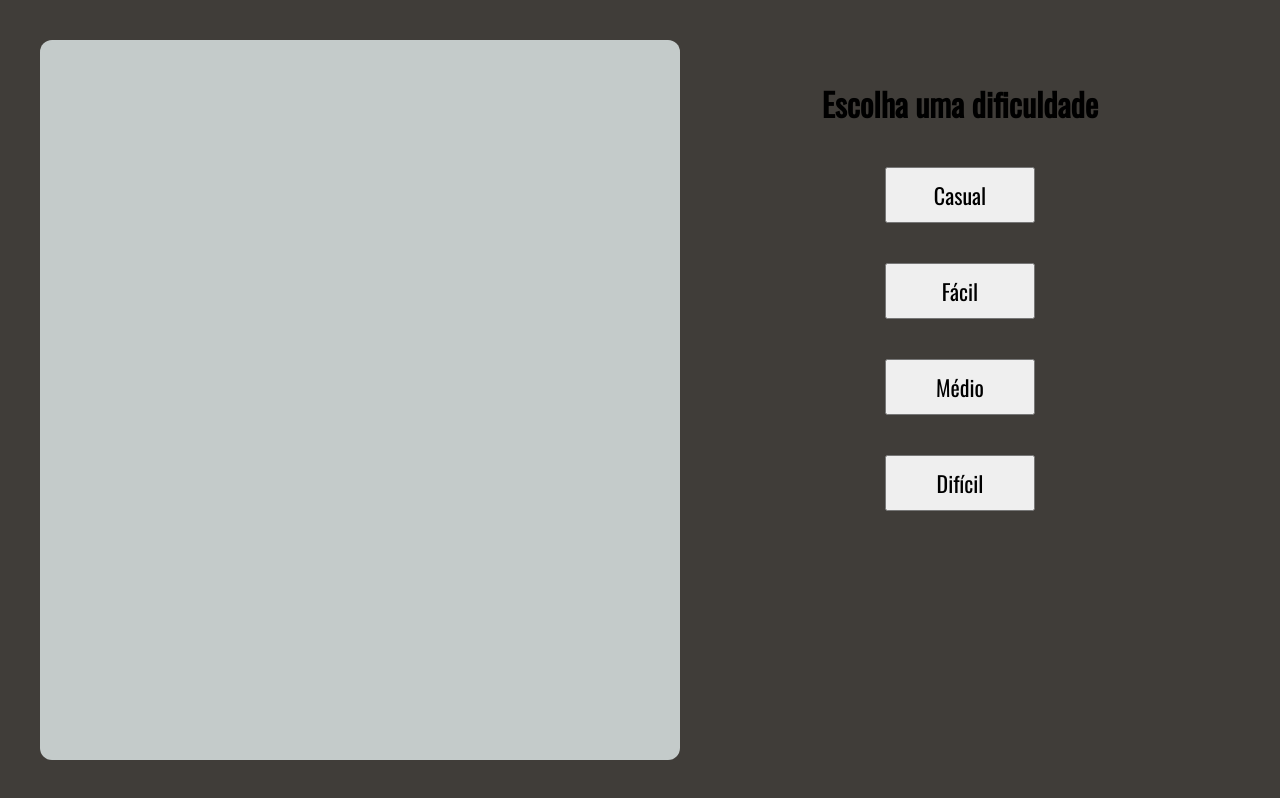
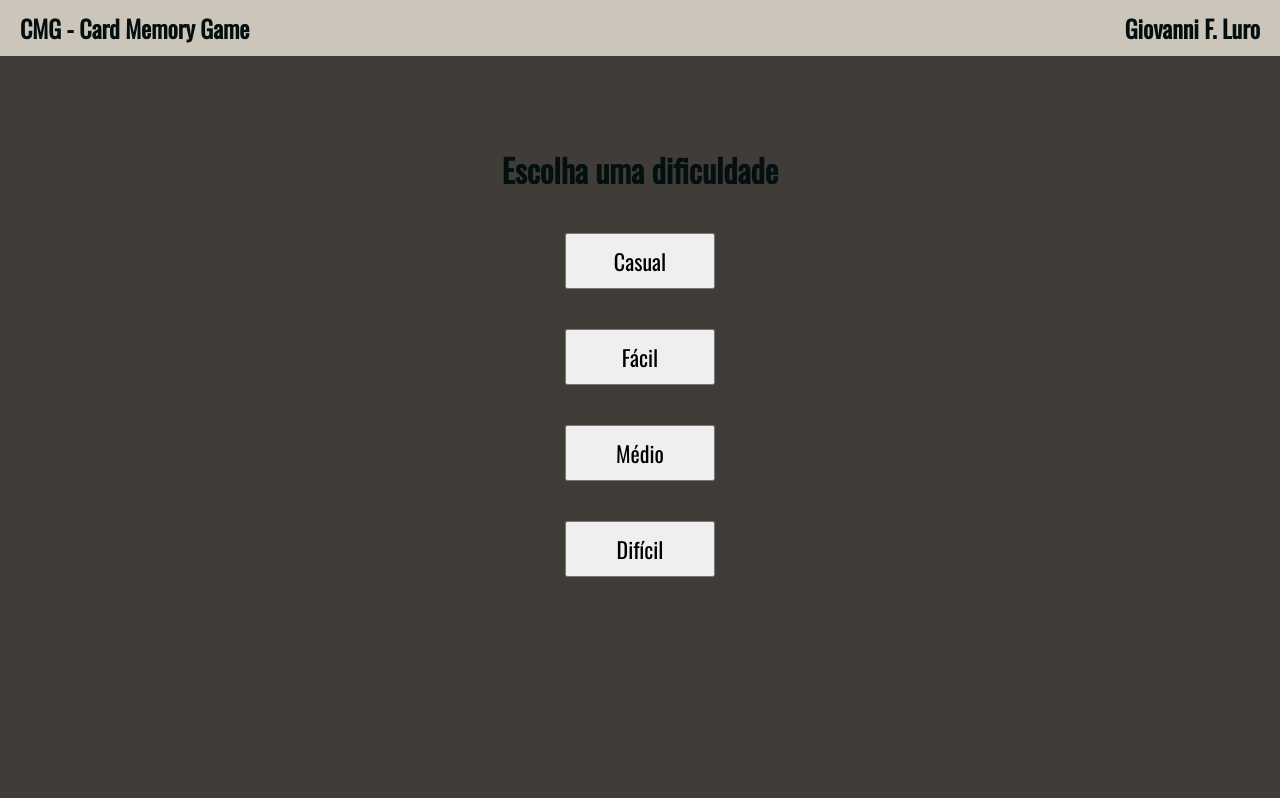
Before and after one commit to giovanniluro/card-memory-game, a React (Create React App) app: page / in a window 1280 px wide. Built offline with nearby package versions, Linux system fonts and the light colour scheme.

Commit message:
game score and stable v1.0

```diff
--- a/src/components/Board/index.tsx
+++ b/src/components/Board/index.tsx
@@ -94,14 +94,18 @@ const Board: React.FC<BoardProps> = ({ numberOfCards, setCurrentMatch, restart }
   //Criando log da partida
   useEffect(() => {
     if (clock !== '0:00') {
+      const [minute, second] = clock.split(':');
+      let score = 50*numberOfCards - 3*mistakenMoves - 2*(Number(minute+second)) - totalMoves;
+      if(score < 0) score = 50;
       const matchDetails = {
+        score: score,
         time: clock.toString(),
         totalMoves: totalMoves,
         mistakenMoves: mistakenMoves
       }
       setCurrentMatch(matchDetails);
     }
-  }, [clock, totalMoves, mistakenMoves, setCurrentMatch]);
+  }, [clock, totalMoves, numberOfCards, mistakenMoves, setCurrentMatch]);
 
   //Colocando o relógio pra correr, para que saibamos quando ele foi resetado
   useEffect(() => {
--- a/src/components/ControlPanel/index.tsx
+++ b/src/components/ControlPanel/index.tsx
@@ -11,14 +11,16 @@ interface ControlPanelProps {
   restartGame: (restart:boolean) => void;
   newRecord: boolean;
   setDifficulty: (difficulty: string) => void;
+  setFade:(fade: boolean) => void;
 }
 
-const ControlPanel: React.FC<ControlPanelProps> = ({ currentMatch, bestMatch, restart, restartGame,newRecord, setDifficulty}) => {
+const ControlPanel: React.FC<ControlPanelProps> = ({ setFade, currentMatch, bestMatch, restart, restartGame,newRecord, setDifficulty}) => {
 
   return (
     <Container>
       <div className="bestMatch">
         <h1>Melhor Partida:</h1>
+        <p>Fez <span>{bestMatch.score}</span> pontos!</p>
         <p>Tempo que demorou: <span>{bestMatch.time}</span></p>
         <p>Fez <span>{bestMatch.totalMoves}</span> jogadas</p>
         <p>Errou de pares <span>{bestMatch.mistakenMoves}</span> vezes</p>
@@ -27,6 +29,7 @@ const ControlPanel: React.FC<ControlPanelProps> = ({ currentMatch, bestMatch, re
       {Object.entries(currentMatch).length > 0 &&
       <div className="currentMatch">
         <h1>Dados da partida:</h1>
+        <p>Fez <span>{currentMatch.score}</span> pontos!</p>
         <p>Tempo que demorou: <span>{currentMatch.time}</span></p>
         <p>Fez <span>{currentMatch.totalMoves}</span> jogadas</p>
         <p>Errou de pares <span>{currentMatch.mistakenMoves}</span> vezes</p>
@@ -34,7 +37,10 @@ const ControlPanel: React.FC<ControlPanelProps> = ({ currentMatch, bestMatch, re
       </div> }
       <div className="buttons">
         <button onClick={() => (restartGame(!restart))}>Recomeçar</button>
-        <button onClick={() => setDifficulty('select')}> Mudar dificuldade </button>
+        <button onClick={() => {
+          setFade(true);
+          setDifficulty('select');
+        }}> Mudar dificuldade </button>
       </div>
     </Container>
   );
--- a/src/components/ControlPanel/style.ts
+++ b/src/components/ControlPanel/style.ts
@@ -55,15 +55,16 @@ export const Container = styled.div`
       font-size: 20px;
       padding: 10px 20px;
       min-width: 180px;
-
     }
   }
 
   @media(max-width: 730px) {
     margin: 0;
+    margin-bottom: 40px;
 
-    button {
-      margin-bottom: 20px;
+    div[class="buttons"] {
+      flex-direction: row;
+      justify-content: space-evenly;
     }
   }
 `;
--- a/src/global.ts
+++ b/src/global.ts
@@ -9,8 +9,32 @@ export default createGlobalStyle`
     font-family: 'Oswald', sans-serif;
   }
 
+  h1, p {
+    color: #040F0F;
+  }
+
   body {
     background: #403D39;
+
+    /* width */
+    ::-webkit-scrollbar {
+      width: 8px;
+    }
+
+    /* Track */
+    ::-webkit-scrollbar-track {
+      background: #f1f1f1;
+    }
+
+    /* Handle */
+    ::-webkit-scrollbar-thumb {
+      background: #888;
+    }
+
+    /* Handle on hover */
+    ::-webkit-scrollbar-thumb:hover {
+      background: #555;
+    }
   }
 
 `
--- a/src/pages/Main/index.tsx
+++ b/src/pages/Main/index.tsx
@@ -1,9 +1,10 @@
 import React, { useState, useEffect, useCallback } from 'react';
-import { Container, DifficultySelection } from './style';
+import { Container, DifficultySelection, Header } from './style';
 import Board from '../../components/Board';
 import ControlPanel from '../../components/ControlPanel';
 
 export interface IMatch {
+  score: number;
   time: string;
   totalMoves: number;
   mistakenMoves: number;
@@ -12,6 +13,7 @@ export interface IMatch {
 const Main: React.FC = () => {
 
   const [bestMatch, setBestMatch] = useState<IMatch>({
+    score: 73,
     time: '1:55',
     totalMoves: 42,
     mistakenMoves: 23
@@ -24,20 +26,22 @@ const Main: React.FC = () => {
   const [numberOfCards, setNumberOfCards] = useState(0);
   const [fade, setFade] = useState(false);
 
+
+  //Setando dificuldade do jogo!
   const handleDifficultyChange = useCallback((difficulty: string) => {
     setDifficulty(difficulty);
     setFade(true);
 
-    if(difficulty==='Casual') {
+    if (difficulty === 'Casual') {
       setNumberOfCards(8);
     }
-    else if(difficulty==='Easy') {
+    else if (difficulty === 'Easy') {
       setNumberOfCards(16);
     }
-    else if(difficulty==='Medium') {
+    else if (difficulty === 'Medium') {
       setNumberOfCards(24);
     }
-    else if(difficulty==='Hard') {
+    else if (difficulty === 'Hard') {
       setNumberOfCards(32);
     }
 
@@ -47,32 +51,34 @@ const Main: React.FC = () => {
 
   //voltando a opção de selecionar dificuldade
   useEffect(() => {
-    if(difficulty === 'select'){
-      setFade(true);
+    if (difficulty === 'select') {
       setNumberOfCards(0);
-      setRestart(restart => !restart);
     }
   }, [difficulty]);
 
   //verificando novo recorde
   useEffect(() => {
     if (Object.entries(currentMatch).length > 0) {
-      const [bestMinute, bestSecond] = bestMatch.time.split(':');
-      const [currentMinute, currentSecond] = currentMatch.time.split(':');
-
-      if (Number(currentMinute) <= Number(bestMinute) && Number(currentSecond) < Number(bestSecond)) {
+      if (currentMatch.score > bestMatch.score) {
+        console.log("rc");
         setBestMatch(currentMatch);
+        console.log('tesouro');
         setNewRecord(true);
       }
     } else {
       setNewRecord(false);
     }
-  }, [currentMatch, bestMatch.time]);
+  }, [currentMatch, bestMatch.score]);
 
   return (
+    <>
+      <Header>
+        <h1>CMG - Card Memory Game</h1>
+        <span><h1>Giovanni F. Luro</h1></span>
+      </Header>
       <Container fade={fade} onAnimationEnd={() => setFade(false)}>
-      <Board numberOfCards={numberOfCards} setCurrentMatch={setCurrentMatch} restart={restart} />
-      {difficulty !== 'select' && <ControlPanel setDifficulty={setDifficulty} currentMatch={currentMatch} bestMatch={bestMatch} restart={restart} restartGame={setRestart} newRecord={newRecord} />}
+        {numberOfCards !== 0 && <Board numberOfCards={numberOfCards} setCurrentMatch={setCurrentMatch} restart={restart} />}
+        {difficulty !== 'select' && <ControlPanel setFade={setFade} setDifficulty={setDifficulty} currentMatch={currentMatch} bestMatch={bestMatch} restart={restart} restartGame={setRestart} newRecord={newRecord} />}
         {difficulty === 'select' &&
           <DifficultySelection>
             <h1>Escolha uma dificuldade</h1>
@@ -83,8 +89,8 @@ const Main: React.FC = () => {
           </DifficultySelection>
         }
       </Container>
-  )
-
+    </>
+  );
 }
 
 export default Main;
--- a/src/pages/Main/style.ts
+++ b/src/pages/Main/style.ts
@@ -7,13 +7,13 @@ interface ContainerProps {
 export const Container = styled.div<ContainerProps>`
   display: flex;
   justify-content: center;
-  min-height: 100vh;
   padding: 40px;
 
   ${
-    props => props.fade && css`
-      animation: fade 1s forwards;
-    `
+  props => props.fade && css`
+    animation: fade 1s forwards;
+    overflow:hidden;
+  `
   }
 
   @media(max-width: 730px) {
@@ -24,15 +24,19 @@ export const Container = styled.div<ContainerProps>`
   @keyframes fade {
     from {
       opacity: 0;
+      transform: translatey(100vh);
     }
     to {
       opacity: 1;
+      transform: translatey(0);
     }
   }
 
 `;
 
 export const DifficultySelection = styled.div`
+
+
   display: flex;
   flex: 1;
   flex-direction: column;
@@ -55,3 +59,22 @@ export const DifficultySelection = styled.div`
 
   }
 `;
+
+export const Header = styled.header`
+  display: flex;
+  background: #CCC5B9;
+  justify-content: space-between;
+  padding: 10px 20px;
+  margin-bottom: 10px;
+
+  h1 {
+    font-size: 24px;
+  }
+
+  @media(max-width: 500px){
+    justify-content: center;
+    span {
+      display: none;
+    }
+  }
+`;
```
Lines whose indentation alone changed are shown as unchanged.
